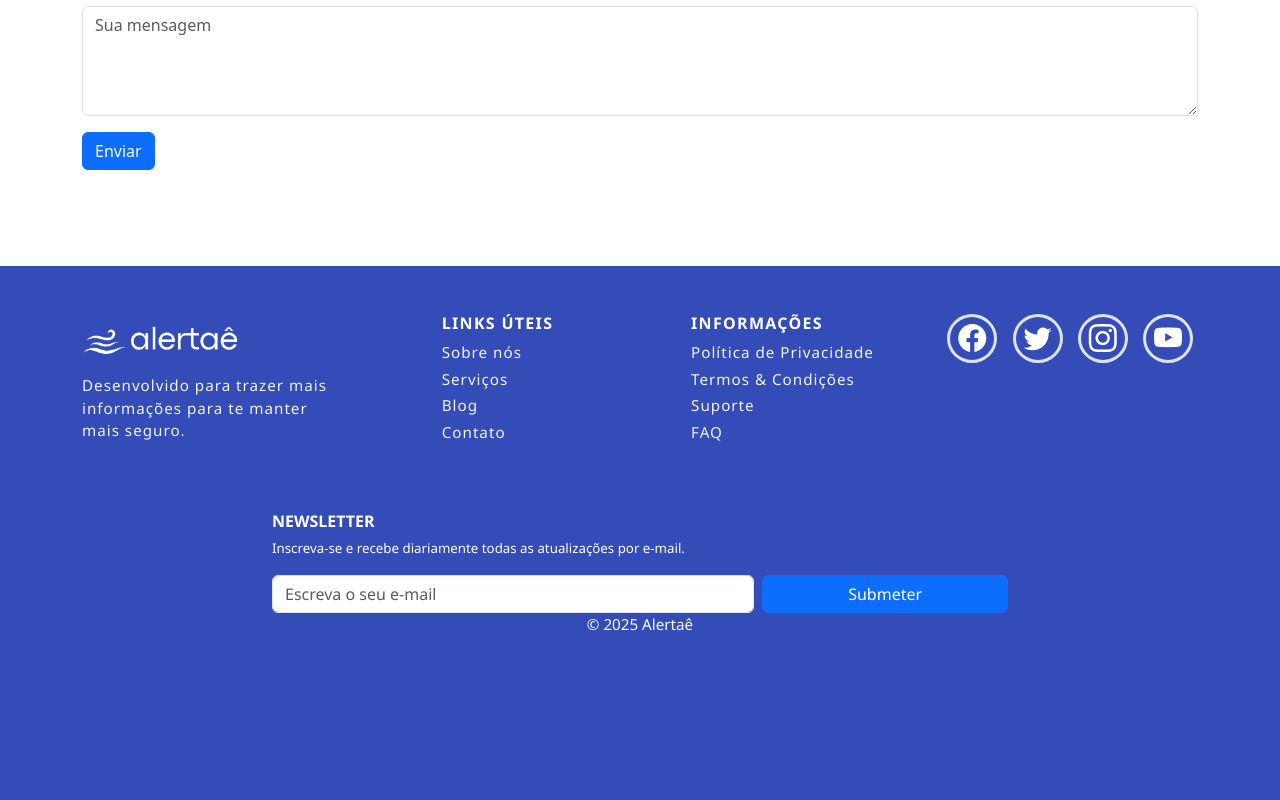
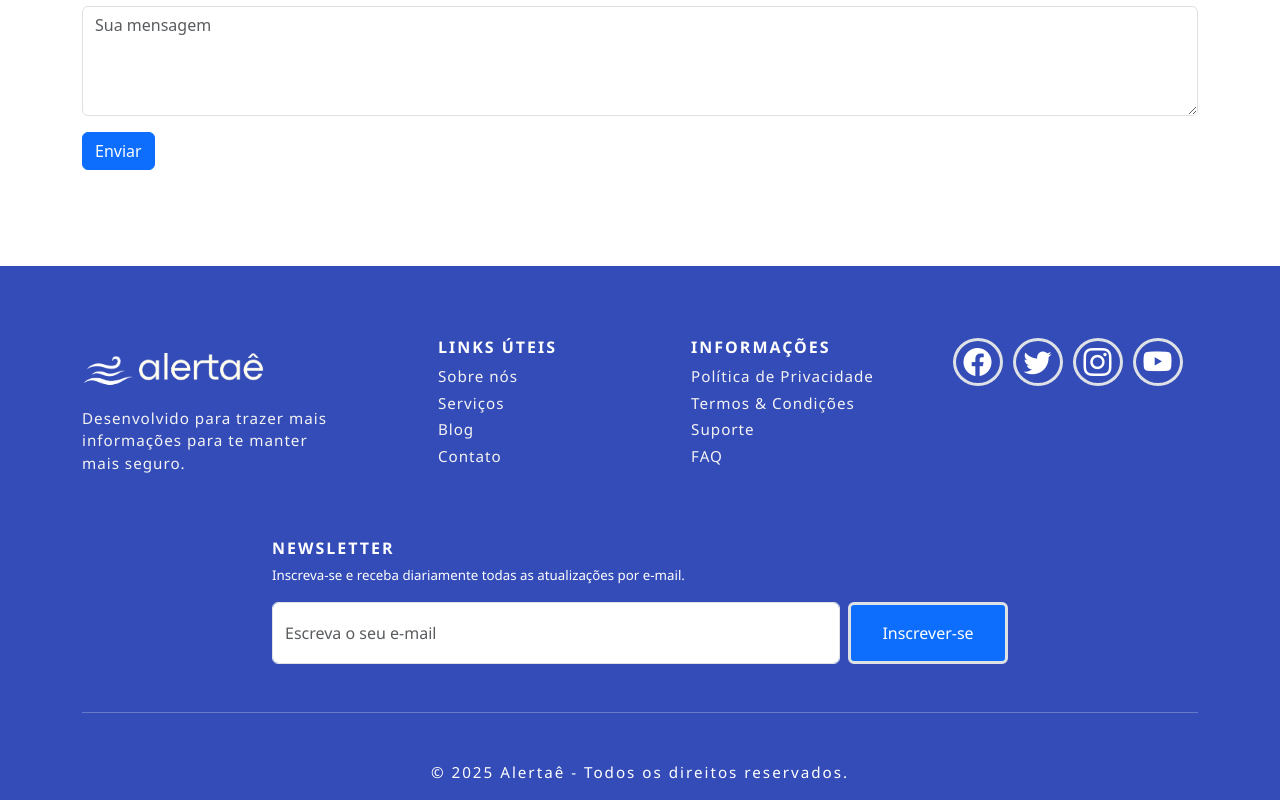
Before and after one commit to enrique-fcnr/alertae, a React (Vite) app: page / in a window 1280 px wide. Shown: the part 1145-1945 px from the top of the page. Before the commit the page ends 1797 px from the top, so only its background shows below. Built offline with nearby package versions, Linux system fonts and the light colour scheme.

Commit message:
Completed footer section with validation

```diff
--- a/src/components/Footer/Footer.jsx
+++ b/src/components/Footer/Footer.jsx
@@ -1,10 +1,32 @@
 import "./style.css"
 import Logo2 from "../../assets/logo-branca-sem-fundo-alertae.png"
+import { useState } from "react"
 
 function Footer() {
+  const [email, setEmail] = useState("");
+  const [mensagem, setMensagem] = useState("");
+  const [tipo, setTipo] = useState(""); // "success" ou "wrong"
+
+
+  const handleSubmit = (e) => {
+    e.preventDefault();
+
+    const emailValido = /\S+@\S+\.\S+/;
+
+    if (!emailValido.test(email)) {
+      setMensagem("E-mail inválido. Por favor, tente novamente.  ");
+      setTipo("wrong");
+    } else {
+      setMensagem("Inscrição realizada com sucesso!  ");
+      setTipo("success");
+      setEmail("")
+      // aqui você poderia enviar o e-mail para sua API, por exemplo
+    }
+  };
+
   return (
-    <footer className="footer text-center pt-5 mt-5">
-      <div className="container d-md-flex flex-md-column">
+    <footer onSubmit={handleSubmit} className="footer text-center pt-5 mt-5">
+      <div className="container d-md-flex pt-4 flex-md-column">
 
         {/* Grid principal */}
         <div className="row text-start">
@@ -58,32 +80,65 @@ function Footer() {
         </div>
 
         {/* Newsletter */}
-        <div className="row justify-content-center  mt-4">
+        <div className="row justify-content-center mt-4">
           <div className="col-lg-8 col-md-10 text-start">
-            <h6 className="fw-bold ">NEWSLETTER</h6>
-            <p className="small ">Inscreva-se e recebe diariamente todas as atualizações por e-mail.</p>
-            <form className="d-flex justify-content-center">
-              <input
-                type="email"
-                className="form-control me-2"
-                placeholder="Escreva o seu e-mail"
-              />
-              <button className="btn btn-primary w-50 w-md-100" type="submit">Submeter</button>
-            </form>
+            <h6 className="fw-bold newsletter-title">NEWSLETTER</h6>
+            <p className="small">
+              Inscreva-se e receba diariamente todas as atualizações por e-mail.
+            </p>
+
+            {/* Mostrar o formulário apenas se tipo for diferente de 'success' */}
+            {tipo !== "success" && (
+              <form
+                className="d-flex flex-column flex-lg-row justify-content-center"
+                onSubmit={handleSubmit} // você pode ajustar conforme seu handler
+              >
+                <input
+                  value={email}
+                  onChange={(e) => setEmail(e.target.value)}
+                  type="email"
+                  className="form-control mb-2 mb-lg-0 me-lg-2 py-3 fs-6"
+                  placeholder="Escreva o seu e-mail"
+                  required
+                />
+                <button
+                  className="btn-footer btn btn-primary py-3 fs-6 border border-3"
+                  type="submit"
+                >
+                  Inscrever-se
+                </button>
+              </form>
+            )}
+
+            {/* Mostrar a mensagem se houver */}
+            {mensagem && (
+              <div
+                className={`alert alert-${tipo === "wrong" ? "danger" : "success"} mt-3 d-flex align-items-center fs-6`}
+                role="alert"
+              >
+                <i
+                  className={`bi ${tipo === "wrong" ? "bi-x-circle" : "bi-check-circle"
+                    } me-2`}
+                ></i>
+                {mensagem}
+              </div>
+            )}
           </div>
         </div>
 
+
         {/* Ícones sociais - apenas no mobile (após newsletter) */}
         <div className="mb-4 mt-4 d-flex justify-content-center gap-5  d-md-none">
-          <a href="#" className="icons-sociais border border-3 rounded-circle d-flex justify-content-center align-items-center ms-0"><i className="bi bi-facebook fs-2 ms-2 "></i></a>
-          <a href="#" className="icons-sociais border border-3 rounded-circle d-flex justify-content-center align-items-center ms-0"><i className="bi bi-twitter fs-2 ms-2 "></i></a>
-          <a href="#" className="icons-sociais border border-3 rounded-circle d-flex justify-content-center align-items-center ms-0"><i className="bi bi-instagram fs-2 ms-2 "></i></a>
-          <a href="#" className="icons-sociais border border-3 rounded-circle d-flex justify-content-center align-items-center ms-0"><i className="bi bi-youtube fs-2 ms-2 "></i></a>
+          <a href="#" className="icons-sociais border border-3 rounded-circle d-flex justify-content-center align-items-center ms-0"><i className="bi bi-facebook fs-2  "></i></a>
+          <a href="#" className="icons-sociais border border-3 rounded-circle d-flex justify-content-center align-items-center ms-0"><i className="bi bi-twitter fs-2  "></i></a>
+          <a href="#" className="icons-sociais border border-3 rounded-circle d-flex justify-content-center align-items-center ms-0"><i className="bi bi-instagram fs-2  "></i></a>
+          <a href="#" className="icons-sociais border border-3 rounded-circle d-flex justify-content-center align-items-center ms-0"><i className="bi bi-youtube fs-2  "></i></a>
         </div>
 
 
         {/* Rodapé final */}
-        <p className=" ">&copy; {new Date().getFullYear()} Alertaê</p>
+        <hr className="footer-bar my-5" />
+        <p className="rights">&copy; {new Date().getFullYear()} Alertaê - Todos os direitos reservados.</p>
       </div>
     </footer>
 
--- a/src/components/Footer/style.css
+++ b/src/components/Footer/style.css
@@ -6,36 +6,21 @@
   font-family: 'Segoe UI', Tahoma, Geneva, Verdana, sans-serif;
 }
 
-/* Estiliza os ícones sociais */
-footer .bi {
-  font-size: 1.2rem;
-  transition: color 0.3s ease;
-}
-
-
-
-
-/* Estiliza o botão da newsletter */
-footer button {
-  padding: 0.375rem 0.75rem;
-  font-size: 1rem;
-}
-
 .footer-img {
-  width: 60%;
+  width: 70%;
 }
 
 .footer-slogan {
   font-size: 0.95rem;
   letter-spacing: 1px;
   color: rgb(244, 243, 243);
-
-
 }
 
 /* Links */
-.links-title {
-  letter-spacing: 1.3px;
+.links-title,
+.newsletter-title,
+.rights {
+  letter-spacing: 2px;
 }
 
 /* Links animados */
@@ -65,21 +50,14 @@ footer button {
 
 
 /* Icons Sociais */
-
-/* .icons-container {
-  display: flex;
-  gap: 1.8rem;
-} */
-
 .icons-sociais {
   width: 50px;
-  height: 49px;
+  height: 48px;
   display: flex;
   align-items: center;
   justify-content: center;
   margin: 0 5px;
   color: white;
-  margin-left: auto;
 }
 
 .icons-sociais {
@@ -90,6 +68,12 @@ footer button {
 /* Animação de troca de cor e bounce */
 .icons-sociais:hover {
   animation: bounceColor 1s infinite;
+}
+
+/* Footer Form */
+.btn-footer {
+  min-width: 10rem;
+
 }
 
 /* Definindo a animação do efeito bounce */
```
